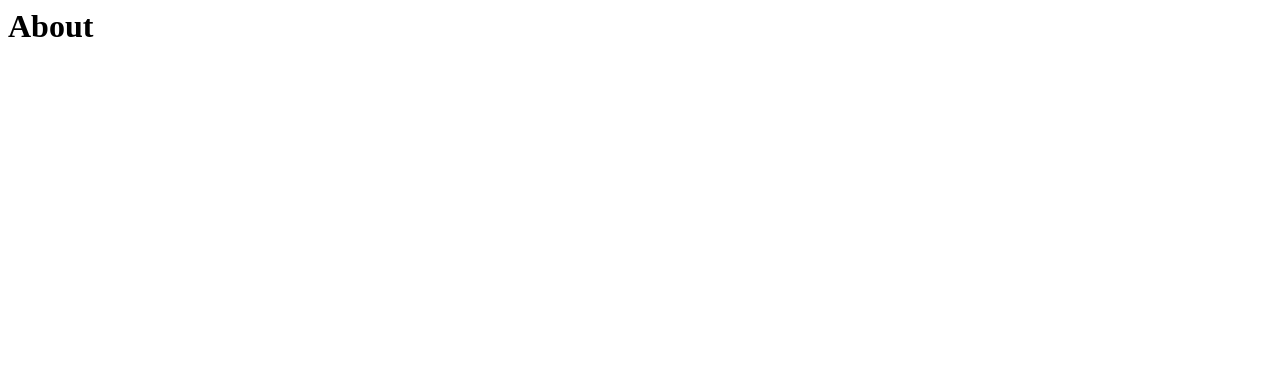
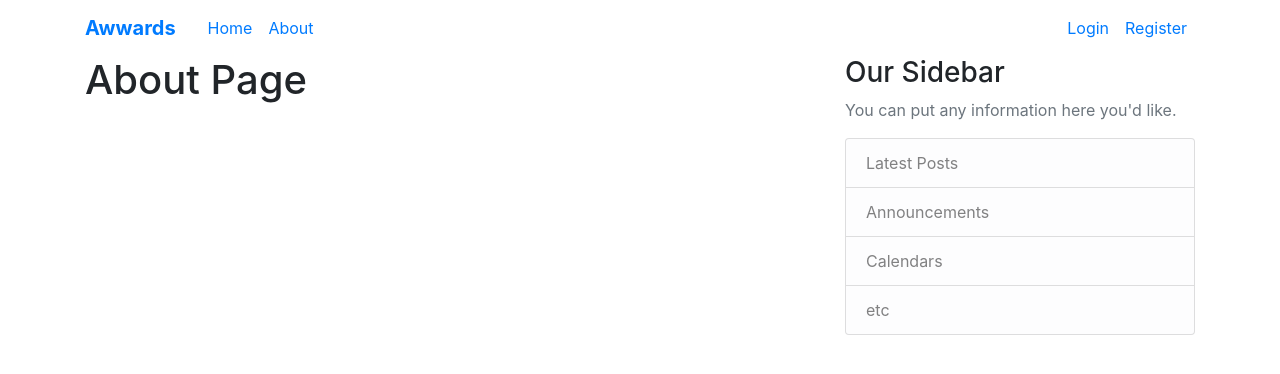
Before and after one commit to Vivvianne/Awwards, a Django app: page /about/ in a window 1280 px wide. Before the commit the part shown is almost empty. Shown: the top 374 px of the page. Run offline with Django 3.2, Linux system fonts and the light colour scheme; some libraries are stand-ins or nearby versions.

Commit message:
edited the base.html, the home.html and the about.html

```diff
--- a/upload/templates/upload/about.html
+++ b/upload/templates/upload/about.html
@@ -1,4 +1,4 @@
-{% extends "blog/base.html" %}
+{% extends "upload/base.html" %}
 {% block content %}
     <h1>About Page</h1>
 {% endblock content %}
--- a/upload/templates/upload/base.html
+++ b/upload/templates/upload/base.html
@@ -15,25 +15,25 @@
     <link rel="stylesheet" type="text/css" href="{% static 'blog/main.css' %}">
 
     {% if title %}
-    <title>Django Blog - {{ title }}</title>
+    <title>Awwards - {{ title }}</title>
     {% else %}
-    <title>Django Blog</title>
+    <title>Awwards</title>
     {% endif %}
 </head>
 
 <body>
     <header class="site-header">
-        <nav class="navbar navbar-expand-md navbar-dark bg-steel fixed-top">
+        <nav class="navbar navbar-expand-md", >
             <div class="container">
-                <a class="navbar-brand mr-4" href="{% url 'blog-home' %}">Django Blog</a>
+                <a class="navbar-brand mr-4" style="font-weight: bold;" href="{% url 'upload-home' %}">Awwards</a>
                 <button class="navbar-toggler" type="button" data-toggle="collapse" data-target="#navbarToggle"
                     aria-controls="navbarToggle" aria-expanded="false" aria-label="Toggle navigation">
                     <span class="navbar-toggler-icon"></span>
                 </button>
                 <div class="collapse navbar-collapse" id="navbarToggle">
                     <div class="navbar-nav mr-auto">
-                        <a class="nav-item nav-link" href="{% url 'blog-home' %}">Home</a>
-                        <a class="nav-item nav-link" href="{% url 'blog-about' %}">About</a>
+                        <a class="nav-item nav-link" href="{% url 'upload-home' %}">Home</a>
+                        <a class="nav-item nav-link" href="{% url 'upload-about' %}">About</a>
                     </div>
                     <!-- Navbar Right Side -->
                     <div class="navbar-nav">
--- a/upload/templates/upload/home.html
+++ b/upload/templates/upload/home.html
@@ -1,4 +1,4 @@
-{% extends "blog/base.html" %}
+{% extends "upload/base.html" %}
 {% block content %}
 {% for post in posts %}
 <article class="media content-section">
--- a/upload/views.py
+++ b/upload/views.py
@@ -1,10 +1,10 @@
 from django.shortcuts import render
-from django.http import HttpResponse
+
 
 # Create your views here.
 
 def home(request):
-    return HttpResponse('<h1>Home</h1>')
+    return render(request, 'upload/home.html')
 
 def about(request):
-    return HttpResponse('<h1>About</h1>')
+    return render(request, 'upload/about.html')
```
